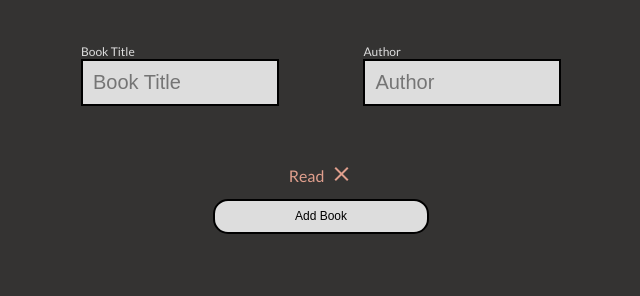
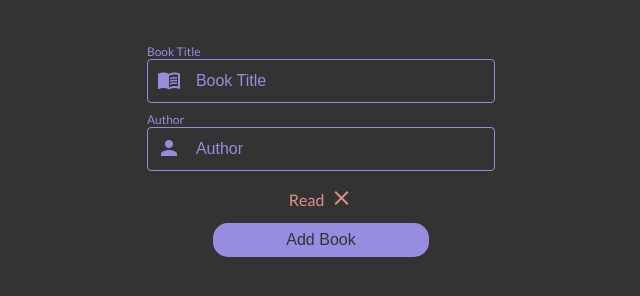
Before and after one commit to rileyloudon/library, a plain HTML site: page index.html in a window 1280 px wide. Shown: the whole page, without its empty margins (319-959 px from the left). Drawn offline with Linux system fonts and the light colour scheme.

Commit message:
improve overall look of the form

```diff
--- a/index.html
+++ b/index.html
@@ -31,7 +31,10 @@
               placeholder="Book Title"
               autocomplete="off"
               required
+              oninvalid="this.setCustomValidity('Please Enter a Book')"
+              oninput="this.setCustomValidity('')"
             />
+            <span class="material-icons icons">menu_book</span>
           </label>
         </div>
 
@@ -45,6 +48,7 @@
               placeholder="Author"
               autocomplete="off"
             />
+            <span class="material-icons icons">person</span>
           </label>
         </div>
 
@@ -59,10 +63,10 @@
       </form>
     </div>
     <div id="bookshelf">
-      <ul id="unread">
+      <ul id="unread" class="top">
         Unread
       </ul>
-      <ul id="read">
+      <ul id="read" class="bottom">
         Read
       </ul>
     </div>
--- a/styles/style.css
+++ b/styles/style.css
@@ -1,6 +1,6 @@
 :root {
   --dark-main-color: #343332;
-  --dark-secondary-color: #dddddd;
+  --dark-secondary-color: #978de0;
 
   --light-main-color: #dddddd;
   --light-secondary-color: #343332;
@@ -15,9 +15,9 @@ body {
 #add-book {
   display: grid;
   grid-template-columns: repeat(7, 1fr);
-  grid-template-rows: repeat(4, 1fr);
+  grid-template-rows: repeat(2, 1fr) repeat(2, 0.5fr);
   width: 60vmin;
-  height: 25vh;
+  /* height: 25vh; */
   margin: auto;
   margin-top: 5vh;
 }
@@ -26,25 +26,42 @@ body {
 #book-title,
 #book-author {
   box-sizing: border-box;
-  border: 2px solid black;
+  border: 1px solid var(--dark-secondary-color);
+  color: var(--dark-secondary-color);
   width: 100%;
-  font-size: 2.5vmin;
+  font-size: 1rem;
+  font-weight: 400;
   margin-bottom: 5px;
-  padding: 10px;
-  background-color: var(--dark-secondary-color);
+  padding: 12px 16px 12px 48px;
+  border-radius: 4px;
+  overflow: visible;
+  background-color: transparent;
+}
+
+#book-title::placeholder,
+#book-author::placeholder {
+  color: var(--dark-secondary-color);
 }
 
 label[for='book-title'],
 label[for='book-author'] {
-  font-size: 12px;
+  font-size: 0.75rem;
+}
+
+.icons {
+  float: left;
+  margin-left: 10px;
+  margin-top: -40px;
+  position: relative;
+  z-index: 2;
 }
 
 .book-input-title {
-  grid-area: 1 / 1 / 2 / 4;
+  grid-area: 1 / 2 / 2 / 7;
 }
 
 .book-input-author {
-  grid-area: 1 / 5 / 2 / 8;
+  grid-area: 2 / 2 / 3 / 7;
 }
 
 /* Read Checkbox */
@@ -63,7 +80,8 @@ label[for='book-author'] {
 }
 
 input[type='checkbox'] + label {
-  color: #e09f8d;
+  /* color: #e09f8d; */
+  color: #e0928d;
 }
 
 input[type='checkbox']:checked + label {
@@ -86,7 +104,7 @@ input[type='checkbox']:checked + label {
 .book-status .unchecked {
   padding-left: 5px;
   padding-bottom: 3px;
-  color: #e09f8d;
+  color: #e0928d;
 }
 
 .book-status input[type='checkbox']:checked ~ .unchecked {
@@ -96,13 +114,14 @@ input[type='checkbox']:checked + label {
 /* Submit */
 #submit {
   grid-area: 4 / 3 / 5 / 6;
+  color: var(--dark-main-color);
   background-color: var(--dark-secondary-color);
-  border: 2px solid #000000;
+  border: none;
   box-sizing: border-box;
   border-radius: 15px;
   width: 100%;
-  height: 85%;
-  font-size: 12px;
+  height: 100%;
+  font-size: 1rem;
   cursor: pointer;
 }
 
@@ -123,23 +142,26 @@ input[type='checkbox']:checked + label {
 }
 
 #unread {
+  opacity: 0;
+  color: #e0928d;
+}
+
+.top {
   grid-area: 1 / 1 / 2 / 2;
-  opacity: 0;
-  color: #e09f8d;
 }
 
 #read {
-  grid-area: 3 / 1 / 4 / 2;
   opacity: 0;
   color: #8de09f;
 }
 
-.list-title {
+.bottom {
+  grid-area: 3 / 1 / 4 / 2;
 }
 
 .book {
   list-style: none;
-  font-size: 3vmin;
+  font-size: 1.5rem;
 }
 
 /* Desktop: */
```
